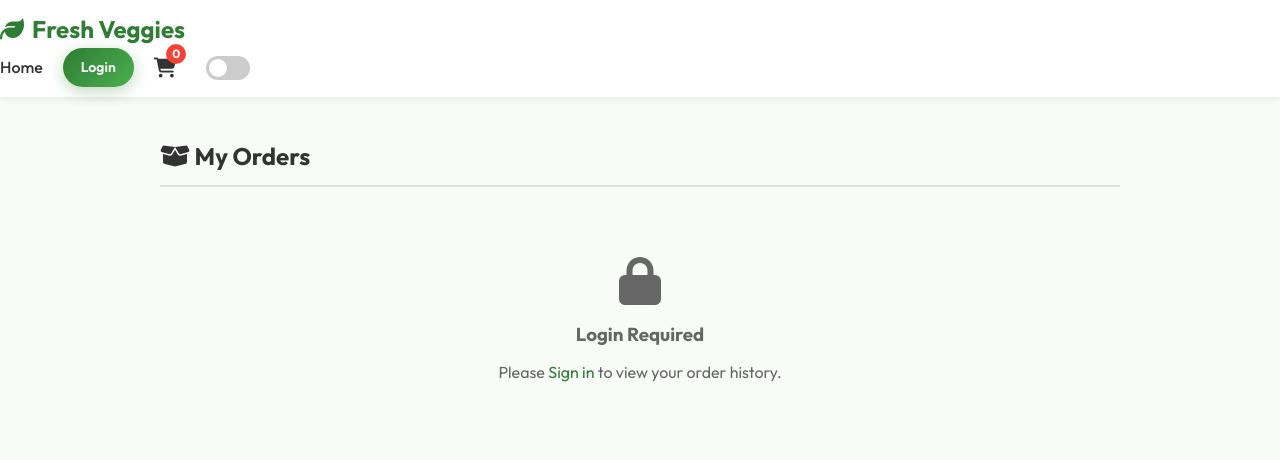
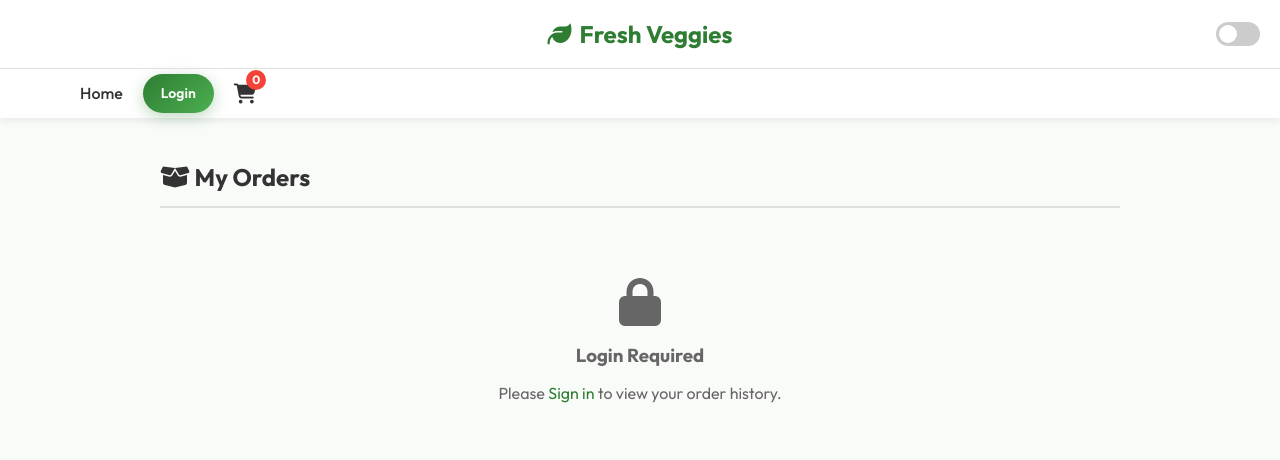
Before and after one commit to Tejaswaroop25/vegetable-market-e-shop, a website: page frontend/myorders.html in a window 1280 px wide. Drawn offline with Linux system fonts and the light colour scheme.

Commit message:
style: Reposition dark mode toggle to top right of brand

```diff
--- a/frontend/myorders.html
+++ b/frontend/myorders.html
@@ -81,9 +81,18 @@
 <body>
 
     <nav class="navbar">
+        <div class="navbar-top">
             <div class="logo">
                 <i class="fa-solid fa-leaf"></i> Fresh Veggies
             </div>
+            <div class="theme-switch-wrapper">
+                <label class="theme-switch" for="checkbox">
+                    <input type="checkbox" id="checkbox" />
+                    <div class="slider"></div>
+                </label>
+            </div>
+        </div>
+        <div class="navbar-bottom">
             <div class="nav-links" id="navLinksContainer">
                 <a href="index.html">Home</a>
                 <a href="myorders.html" class="active" id="myOrdersLinkNav" style="display:none;">My Orders</a>
@@ -93,11 +102,6 @@
                     <i class="fa-solid fa-shopping-cart"></i>
                     <span class="cart-count">0</span>
                 </a>
-            <div class="theme-switch-wrapper">
-                <label class="theme-switch" for="checkbox">
-                    <input type="checkbox" id="checkbox" />
-                    <div class="slider"></div>
-                </label>
             </div>
         </div>
     </nav>
--- a/frontend/style.css
+++ b/frontend/style.css
@@ -61,16 +61,25 @@ a {
     z-index: 1000;
     display: flex;
     flex-direction: column;
-    padding: 10px 0;
+    padding: 0;
 }
 
 .navbar-top {
     width: 100%;
     display: flex;
     justify-content: center;
-    padding: 10px 0;
+    align-items: center;
+    padding: 15px 20px;
     border-bottom: 1px solid var(--border-color);
-    margin-bottom: 5px;
+    position: relative;
+}
+
+.navbar-top .theme-switch-wrapper {
+    position: absolute;
+    right: 20px;
+    top: 50%;
+    transform: translateY(-50%);
+    margin: 0;
 }
 
 .centered-logo {
@@ -150,7 +159,6 @@ a {
     display: flex;
     align-items: center;
     gap: 8px;
-    margin-left: 10px;
 }
 
 .theme-switch {
```
Also changed, not shown: frontend/admin.html (+10 -6 lines), frontend/cart.html (+9 -5 lines), frontend/checkout.html (+9 -5 lines), frontend/index.html (+6 -6 lines), frontend/login.html (+9 -1 lines). Lines whose indentation alone changed are shown as unchanged.
